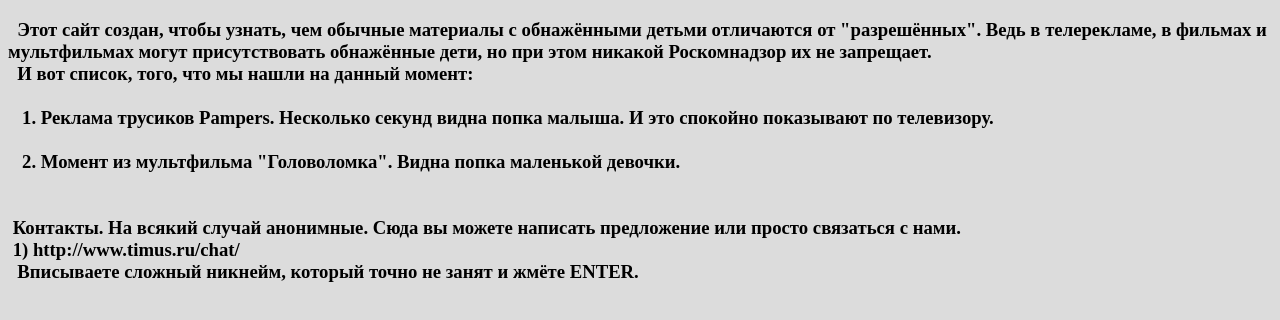
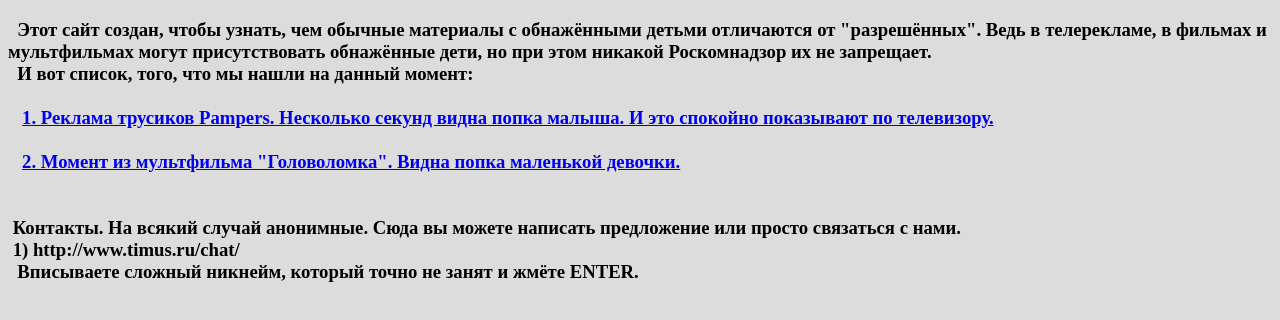
Before and after one commit to rastaranil/rastaranil.github.io, a plain HTML site: page index.html in a window 1280 px wide. Drawn offline with Linux system fonts and the light colour scheme.

Commit message:
Update index.html

```diff
--- a/index.html
+++ b/index.html
@@ -4,9 +4,9 @@
 <h3>  Этот сайт создан, чтобы узнать, чем обычные материалы с обнажёнными детьми отличаются от "разрешённых". Ведь в телерекламе, в фильмах и мультфильмах могут присутствовать обнажённые дети, но при этом никакой Роскомнадзор их не запрещает. <br>
   И вот список, того, что мы нашли на данный момент: <br> <br>
 
-   1. Реклама трусиков Pampers. Несколько секунд видна попка малыша. И это спокойно показывают по телевизору. <br> <br>
+   <a href="http://leon988.ru/pampers">1. Реклама трусиков Pampers. Несколько секунд видна попка малыша. И это спокойно показывают по телевизору.</a> <br> <br>
 
-   2. Момент из мультфильма "Головоломка". Видна попка маленькой девочки. <br> <br> <br>
+   <a href="http://leon988.ru/insideout">2. Момент из мультфильма "Головоломка". Видна попка маленькой девочки. </a> <br> <br> <br>
 
 
  Контакты. На всякий случай анонимные. Сюда вы можете написать предложение или просто связаться с нами. <br>
```
